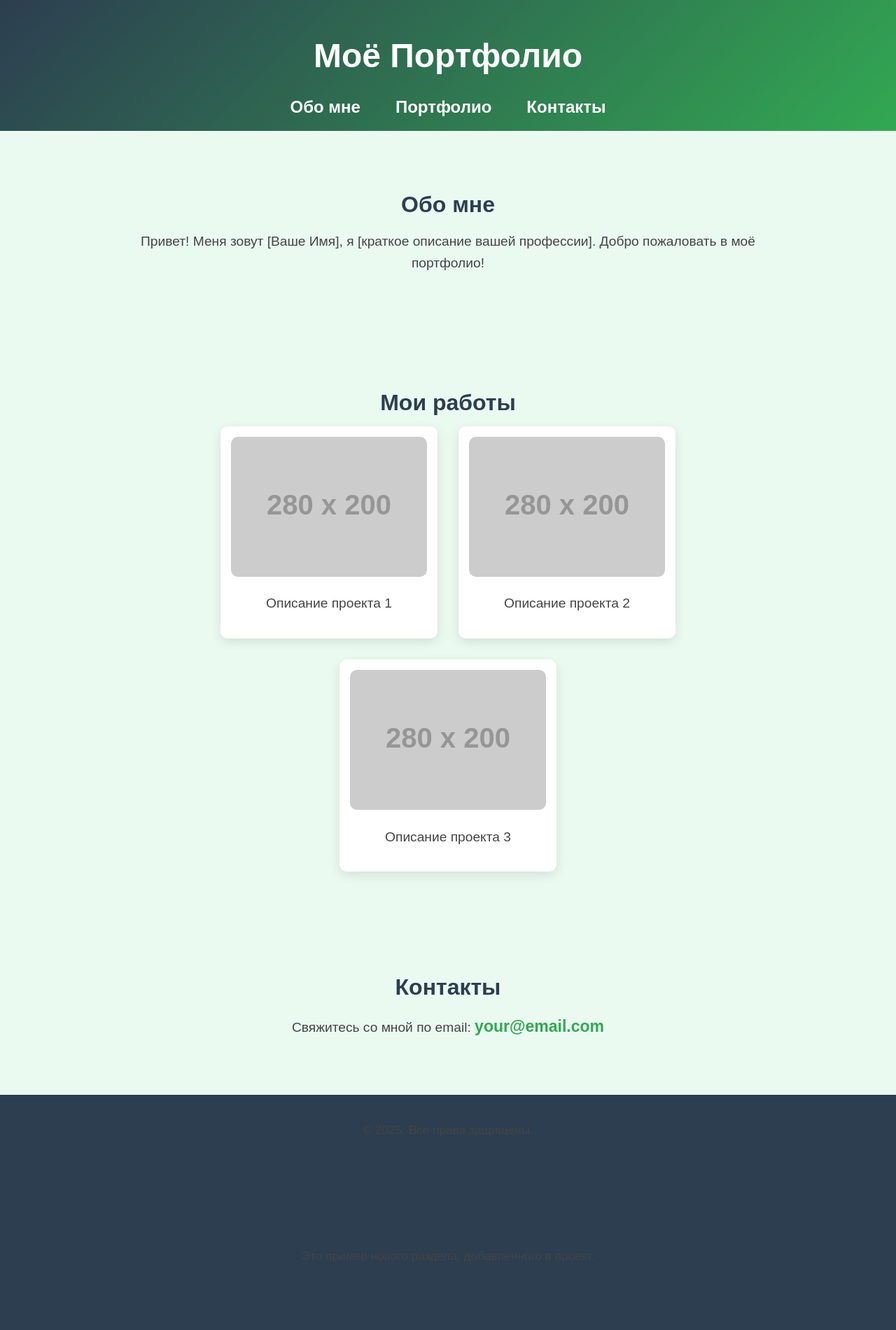
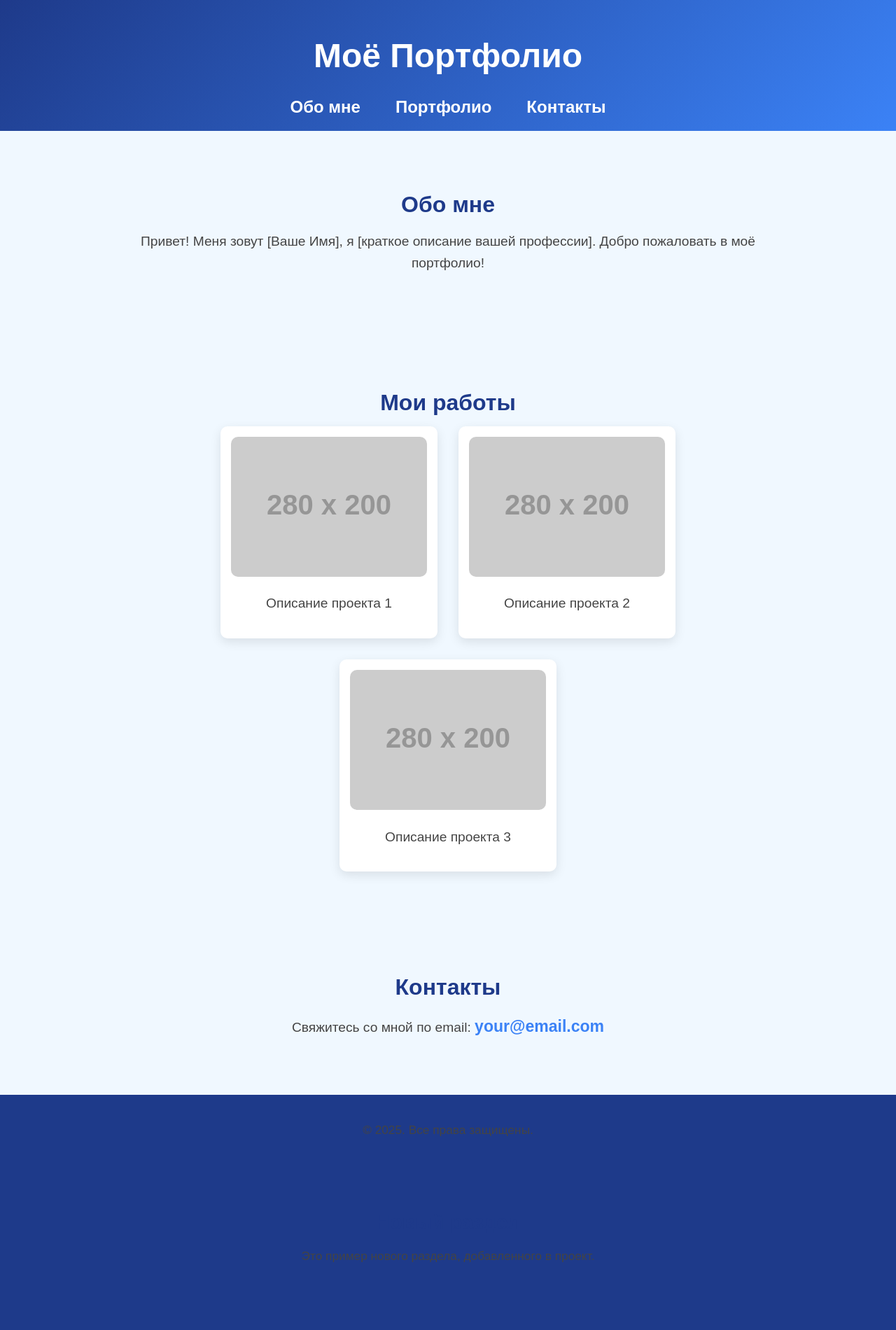
Before and after one commit to Santelo-hub/First, a plain HTML site: page index.html in a window 1280 px wide. Shown: the top 1900 px of the page at 70% size. Drawn offline with Linux system fonts and the light colour scheme; placeholder pictures from the web are drawn by us.

Commit message:
Обновлена цветовая схема на сине-белую

```diff
--- a/index.html
+++ b/index.html
@@ -10,13 +10,13 @@
             font-family: "Arial", sans-serif;
             margin: 0;
             padding: 0;
-            background-color: #eafaf1; /* Светло-зелёный фон */
+            background-color: #f0f8ff; /* Светло-голубой фон */
             color: #222;
         }
 
         /* Шапка */
         header {
-            background: linear-gradient(135deg, #2c3e50, #32a852); /* Зелёный градиент */
+            background: linear-gradient(135deg, #1e3a8a, #3b82f6); /* Синий градиент */
             color: white;
             text-align: center;
             padding: 20px;
@@ -47,7 +47,7 @@
         }
 
         nav ul li a:hover {
-            background: rgba(50, 168, 82, 0.3); /* Полупрозрачный зелёный */
+            background: rgba(59, 130, 246, 0.3); /* Полупрозрачный синий */
         }
 
         /* Секции */
@@ -61,7 +61,7 @@
         h2 {
             font-size: 2em;
             margin-bottom: 15px;
-            color: #2c3e50; /* Тёмно-зелёный */
+            color: #1e3a8a; /* Темно-синий */
         }
 
         p {
@@ -90,7 +90,7 @@
         .project:hover {
             transform: translateY(-5px);
             box-shadow: 0 8px 20px rgba(0, 0, 0, 0.2);
-            background: #e6f7eb; /* Светло-зелёный при наведении */
+            background: #dbeafe; /* Светло-голубой при наведении */
         }
 
         .project img {
@@ -100,7 +100,7 @@
 
         /* Контакты */
         #contact a {
-            color: #32a852; /* Ярко-зелёный */
+            color: #3b82f6; /* Ярко-синий */
             text-decoration: none;
             font-weight: bold;
             font-size: 1.2em;
@@ -108,12 +108,12 @@
         }
 
         #contact a:hover {
-            color: #228b3c; /* Более тёмный зелёный при наведении */
+            color: #1e40af; /* Более темный синий при наведении */
         }
 
         /* Подвал */
         footer {
-            background: #2c3e50;
+            background: #1e3a8a;
             color: white;
             text-align: center;
             padding: 20px;
@@ -164,11 +164,10 @@
 
     <footer>
         <p>&copy; 2025. Все права защищены.</p>
-     <section id="new-section">
+        <section id="new-section">
             <h2>Новый раздел</h2>
             <p>Это пример нового раздела, добавленного в проект.</p>
         </section>
-    </footer>пшgi
-
+    </footer>
 </body>
 </html>
```
